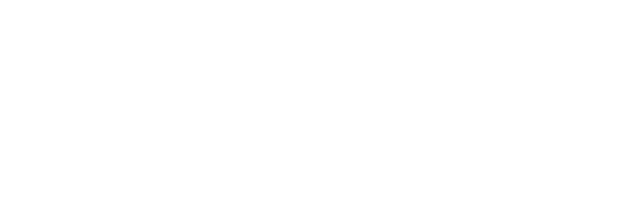
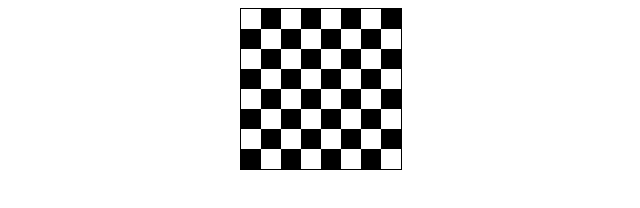
Before and after one commit to EvgeniyaJS/board, a website with bundled scripts: page index.html in a window 1280 px wide. Shown: the whole page, without its empty margins (319-959 px from the left). Built offline with nearby package versions, Linux system fonts and the light colour scheme.

Commit message:
Added file style.css, change board.ts

```diff
--- a/board.ts
+++ b/board.ts
@@ -0,0 +1,18 @@
+function createChessboard() {
+    const chessboard = document.createElement('div');
+    chessboard.className = 'chessboard';
+
+    for (let row = 0; row < 8; row++) {
+        for (let col = 0; col < 8; col++) {
+            const cell = document.createElement('div');
+            cell.className = 'cell';
+            cell.classList.add((row + col) % 2 === 0 ? 'white' : 'black');
+            chessboard.appendChild(cell);
+        }
+    }
+
+    return chessboard;
+}
+
+const chessboardContainer: HTMLElement | null = document.getElementById('chessboard-container');
+chessboardContainer?.appendChild(createChessboard());
--- /dev/null
+++ b/css/style.css
@@ -0,0 +1,21 @@
+.chessboard {
+    width: 160px;
+    height: 160px;
+    display: grid;
+    grid-template-columns: repeat(8, 20px);
+    border: 1px solid #000;
+    margin: auto;
+}
+
+.cell {
+    width: 20px;
+    height: 20px;
+}
+
+.white {
+    background-color: #fff;
+}
+
+.black {
+    background-color: #000;
+}
--- a/index.html
+++ b/index.html
@@ -6,8 +6,10 @@
           content="width=device-width, user-scalable=no, initial-scale=1.0, maximum-scale=1.0, minimum-scale=1.0">
     <meta http-equiv="X-UA-Compatible" content="ie=edge">
     <title>Document</title>
+    <link rel="stylesheet"  href="/css/style.css" type="text/css" />
 </head>
 <body>
+<div id="chessboard-container"></div>
 <script type="text/javascript" src="board.js"></script>
 </body>
 </html>
--- a/package.json
+++ b/package.json
@@ -5,7 +5,7 @@
   "main": "index.js",
   "scripts": {
     "build": "tsc",
-    "dev": "nodemon"
+    "board": "nodemon"
   },
   "keywords": [],
   "author": "",
```
